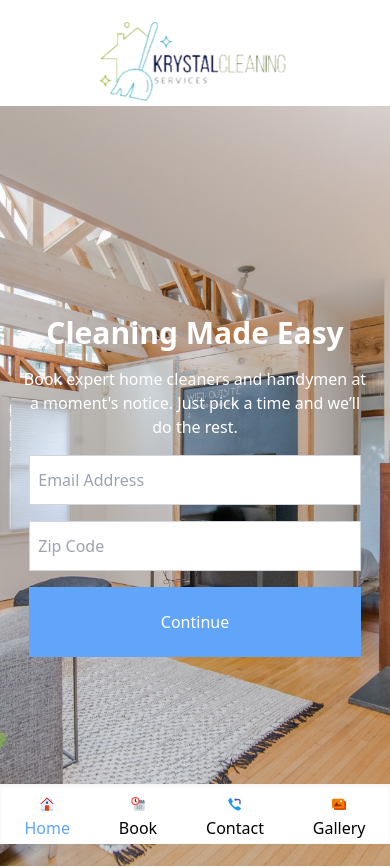
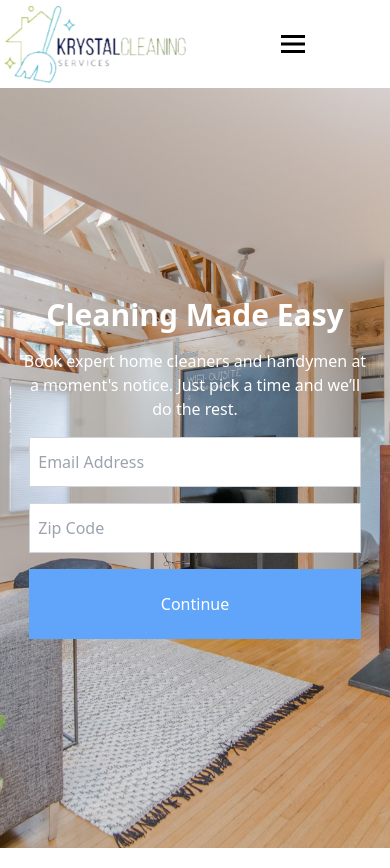
Before and after one commit to ilyasselharak/diamand, a Next.js app: page / in a window 390 px wide. Shown: the top 868 px of the page. Built offline with nearby package versions, Linux system fonts and the light colour scheme.

Commit message:
add menu style

```diff
--- a/src/pages/index.tsx
+++ b/src/pages/index.tsx
@@ -9,7 +9,7 @@ import "swiper/css";
 import { Autoplay, Pagination } from "swiper";
 import { FcCalendar, FcPhone, FcQuestions, FcHome } from "react-icons/fc";
 import { AiOutlineLock } from "react-icons/ai";
-import { BiCommentDetail } from "react-icons/bi";
+import { BiCommentDetail, BiMenu } from "react-icons/bi";
 import { TbWindow, TbMicrowave, TbStairs } from "react-icons/tb";
 import { GiBrickWall, GiWashingMachine, GiMirrorMirror } from "react-icons/gi";
 import { z } from "zod";
@@ -26,6 +26,7 @@ import axios from "axios";
 
 export default function Home() {
   const [messages, setMessage] = useState("");
+  const [menu, setMenu] = useState(false);
   type ValidationSchema = z.infer<typeof validationSchema>;
   const validationSchema = z.object({
     fname: z.string().min(1, { message: "Name is required" }),
@@ -68,11 +69,11 @@ export default function Home() {
           content="If you have your day to day cleaning under control, let us do the really dirty work. We provide deep clean services to reach the places you might have missed."
         />
       </Head>
-      <header className="flex justify-around mt-4 items-center">
+      <header className="grid grid-cols-2 items-center justify-items-center">
         <div>
           <Image src={"/logo.png"} height={50} width={200} alt="logo" />
         </div>
-        <div className="gap-4 items-center hidden md:flex">
+        <div className="hidden gap-4 items-center  md:flex">
           <Link href={"/"}>How it Works</Link>
           <Link href={"/"}>Our Services</Link>
           <Link
@@ -82,7 +83,21 @@ export default function Home() {
             Book a Cleaning
           </Link>
         </div>
+        <div className="md:hidden text-4xl">
+          <BiMenu onClick={() => setMenu(!menu)} />
+        </div>
+        <div className={`${menu ? "flex" : "hidden"} flex-col`}>
+          <Link href={"/"}>How it Works</Link>
+          <Link href={"/"}>Our Services</Link>
+          <Link
+            href={"/Booking/Standard"}
+            className="bg-blue-400 rounded-sm px-4 py-2 mb-4 border-blue-200 border-2 text-white"
+          >
+            Book a Cleaning
+          </Link>
+        </div>
       </header>
+
       <main>
         <div className=" bg-[url('/home.jpg')] bg-center h-[760px] bg-cover text-white flex flex-col justify-center items-center gap-4">
           <div className="text-3xl font-bold md:text-6xl">
@@ -446,8 +461,6 @@ export default function Home() {
         ></Script>
         <HomeFoter />
       </main>
-
-      <Footer />
     </>
   );
 }
```
